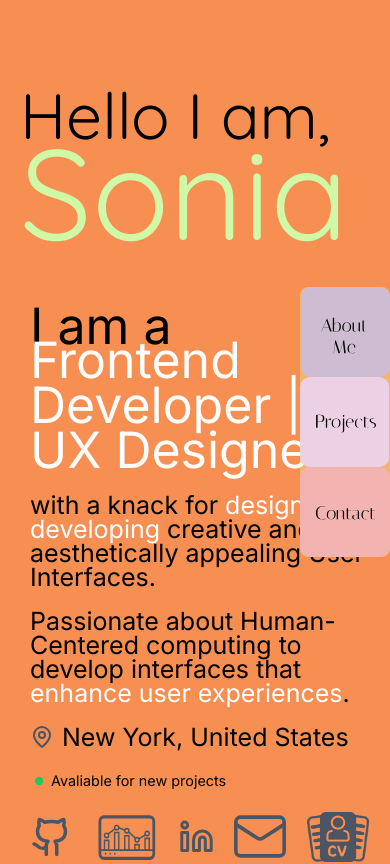
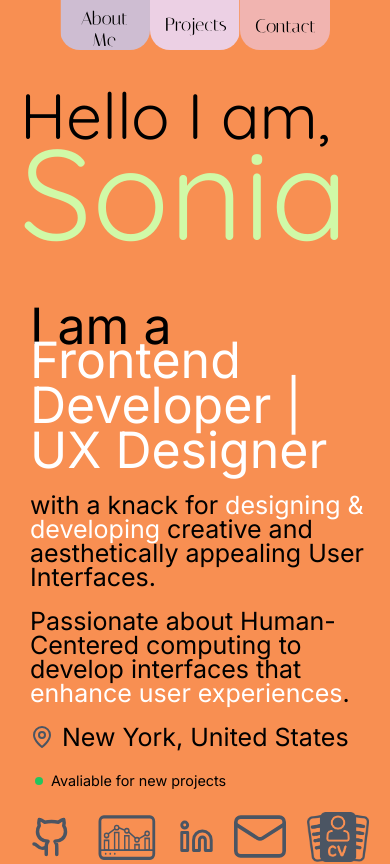
Before and after one commit to ssunil3232/sonia_portfolio, a React (Vite) app: page / in a window 390 px wide. Shown: the top 864 px of the page. Built offline with nearby package versions, Linux system fonts and the light colour scheme; a web font is replaced by a local one.

Commit message:
adjust docker

```diff
--- a/src/App.css
+++ b/src/App.css
@@ -5,20 +5,22 @@
 @import url('https://fonts.googleapis.com/css2?family=Poiret+One&family=Quicksand:wght@300..700&display=swap');
 @import url('https://fonts.googleapis.com/css2?family=Nanum+Myeongjo:wght@400;700;800&family=Poiret+One&family=Quicksand:wght@300..700&display=swap');
 @import url('https://fonts.googleapis.com/css2?family=Inter:wght@100..900&family=Nanum+Myeongjo:wght@400;700;800&family=Poiret+One&family=Quicksand:wght@300..700&display=swap');
+
 .italiana {
   font-family: 'Italiana', serif;
 }
-.p-dock-list-container{
-  background-color: #e7f8a359;
 
+.p-dock-list-container {
+  background-color: transparent
 }
+
 .inter-bold {
   font-family: "Inter", sans-serif;
   font-optical-sizing: auto;
   font-weight: 800;
   font-style: normal;
   font-variation-settings:
-    "slnt" 0;
+    "slnt"0;
 }
 
 .inter-semibold {
@@ -27,7 +29,7 @@
   font-weight: 600;
   font-style: normal;
   font-variation-settings:
-    "slnt" 0;
+    "slnt"0;
 }
 
 .inter-light {
@@ -36,7 +38,7 @@
   font-weight: 300;
   font-style: normal;
   font-variation-settings:
-    "slnt" 0;
+    "slnt"0;
 }
 
 .poiret-one-regular {
@@ -45,6 +47,7 @@
   font-style: normal;
   line-height: 8rem;
 }
+
 .poiret-one-regular-header {
   font-family: "Poiret One", sans-serif;
   font-weight: 400;
@@ -59,23 +62,27 @@
     line-height: 6rem;
   }
 }
+
 @media screen and (max-width: 800px) {
   .poiret-one-regular-header {
     line-height: 6rem;
     font-size: 6rem;
   }
 }
+
 @media screen and (max-width: 500px) {
   .poiret-one-regular {
     line-height: 4rem;
   }
 }
+
 @media screen and (max-width: 500px) {
   .poiret-one-regular-header {
     line-height: 6rem;
     font-size: 5rem;
   }
 }
+
 .nanum-myeongjo-regular {
   font-family: "Nanum Myeongjo", serif;
   font-weight: 400;
@@ -113,31 +120,48 @@
 .text-italic {
   font-style: italic;
 }
-.skills-button{
+
+.skills-button {
   background-color: #E7F8A3;
   color: black;
   border: none;
   font-family: "Quicksand", sans-serif;
 }
-.skills-button:hover{
+
+.skills-button:hover {
   background-color: #cee37c;
   border: none;
   color: black;
   font-family: "Quicksand", sans-serif;
 }
+
 .logo {
   height: 6em;
   padding: 1.5em;
   will-change: filter;
   transition: filter 300ms;
 }
+
 .p-dock-action {
   height: 90px;
   width: 90px;
+
 }
+
+@media screen and (max-width: 768px) {
+  .p-dock-action {
+    height: 50px;
+    width: 90px;
+    border-bottom-left-radius: 20px;
+    border-bottom-right-radius: 20px;
+  }
+
+}
+
 .p-dock-action:hover {
   cursor: pointer;
 }
+
 .logo:hover {
   filter: drop-shadow(0 0 2em #646cffaa);
 }
@@ -173,7 +197,8 @@
 
 @media (max-width: 800px) {
   .profile-description {
-    font-size: 25px; /* Adjust font size for smaller screens */
+    font-size: 25px;
+    /* Adjust font size for smaller screens */
   }
 }
 
@@ -185,21 +210,25 @@
 
 @media (max-width: 800px) {
   .profile-description-main {
-    font-size: large; /* Adjust font size for smaller screens */
+    font-size: large;
+    /* Adjust font size for smaller screens */
   }
 }
 
 .description-color {
   color: white;
 }
+
 .containter-class {
-  width: 100%; /* Ensure the container width is responsive */
+  width: 100%;
+  /* Ensure the container width is responsive */
   max-width: 960px;
 }
 
 .skills-description-color {
   color: hsl(252deg 73.57% 64.49%);
 }
+
 .typewriter {
   border-right: .15em solid black;
   white-space: nowrap;
@@ -210,14 +239,29 @@
 }
 
 @keyframes typewriter {
-  0% { width: 0; }
-  40% { width: 100%; }
-  100% { width: 100%; }
+  0% {
+    width: 0;
+  }
+
+  40% {
+    width: 100%;
+  }
+
+  100% {
+    width: 100%;
+  }
 }
 
 @keyframes blink-caret {
-  from, to { border-color: transparent }
-  50% { border-color: black; }
+
+  from,
+  to {
+    border-color: transparent
+  }
+
+  50% {
+    border-color: black;
+  }
 }
 
 .sonia {
@@ -231,9 +275,11 @@
     font-size: 8rem;
   }
 }
+
 .section-title {
   font-size: 5rem;
 }
+
 @media screen and (max-width: 1014px) {
   .section-title {
     font-size: 2.5rem;
@@ -241,7 +287,7 @@
 }
 
 .project-card {
-  flex-direction: row!important;
+  flex-direction: row !important;
 }
 
 /* @media screen and (max-width: 1500px) {
@@ -294,7 +340,7 @@
   opacity: 1;
 }
 
-.div-content{
+.div-content {
   padding-bottom: 100px !important;
 }
 
@@ -303,7 +349,8 @@
 }
 
 body {
-  background: #f88f52;;
+  background: #f88f52;
+  ;
 }
 
 @keyframes logo-spin {
--- a/src/pages/Home.jsx
+++ b/src/pages/Home.jsx
@@ -18,7 +18,7 @@ import resume from "../assets/resume.pdf";
 import resumelogo from "../assets/resumeIcon.png";
 import contact from "../assets/contact.svg";
 import projects from "../assets/projects.svg";
-import React, { useState } from 'react';
+import React, { useState, useEffect } from 'react';
 
 const HomePage = () => {
     //const navigate = useNavigate();
@@ -32,6 +32,8 @@ const HomePage = () => {
         x: 0,
         from: { opacity: 0, x: 20 },
     });
+    const [position, setPosition] = useState('right');
+    const [dock, setDock] = useState('end');
     const [showSkills, setShowSkills] = useState(false);
     const [showBackground, setShowBackground] = useState(true);
     const menu = [
@@ -57,19 +59,34 @@ const HomePage = () => {
             }
         }
     ];
+    useEffect(() => {
+        const updatePosition = () => {
+            const width = window.innerWidth;
+            if (width >= 768) { // 'md' starts at 768px, so 'md' and 'lg' will use 'right'
+                setPosition('right');
+                setDock('end');
+            } else { // 'sm' and below will use 'top'
+                setPosition('top');
+                setDock('center');
+            }
+        };
+        updatePosition();
+        window.addEventListener('resize', updatePosition);
+        return () => window.removeEventListener('resize', updatePosition);
+    }, []);
     return (
         <>
-            <Dock model={menu} position='right' style={{
+            <Dock model={menu} position={position} style={{
                 position: 'fixed', right: 0, width: '100%', display: 'flex',
-                justifyContent: 'end'
+                justifyContent: dock
             }} />
             <section className="min-h-screen lg:w-[85%] md:w-[85%] sm:w-[100%] flex mx-auto items-center justify-start">
                 <div className="flex flex-row sm:flex-col space-x-10 sm:space-x-0 ">
                     <div className="flex flex-col justify-center items-start space-y-5 text-base mx-5" style={{ marginTop: '90px', marginBottom: '100px' }}>
-                        <p className="title-text flex flex-col items-start">
+                        <div className="title-text flex flex-col items-start">
                             <p style={{ lineHeight: '0.8', fontSize: '4rem' }}>Hello I am,</p>
                             <p className="sonia">Sonia</p>
-                        </p>
+                        </div>
 
                         <p className="profile-description space-y-5" style={{ fontSize: '50px' }}>
                             I am a <span className="description-color" style={{ lineHeight: '0.9' }}>Frontend Developer | UX Designer</span>
```
